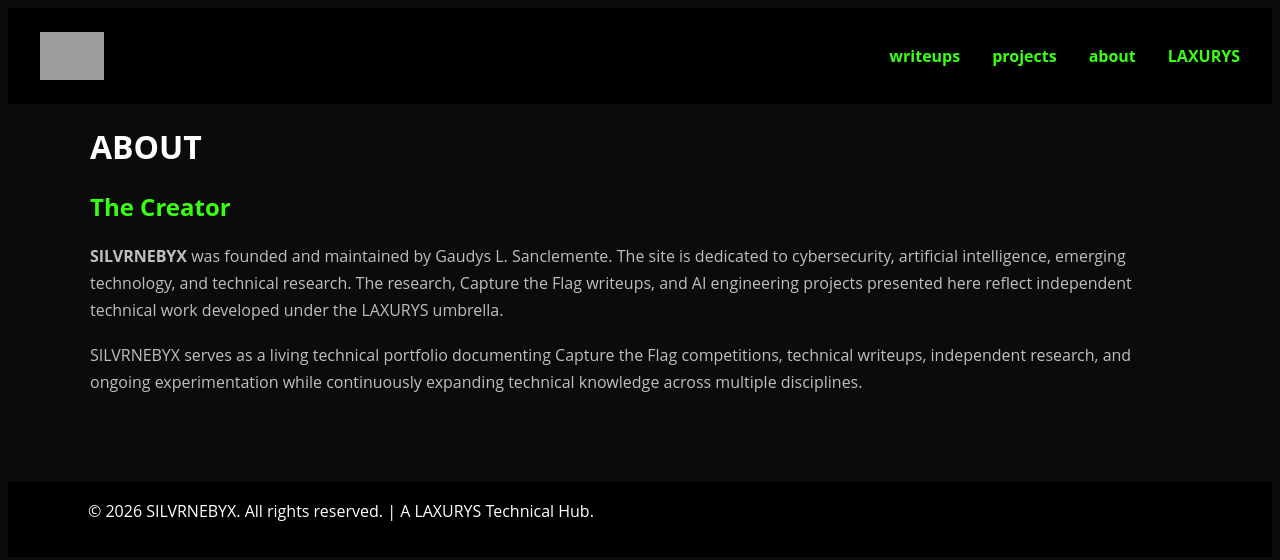
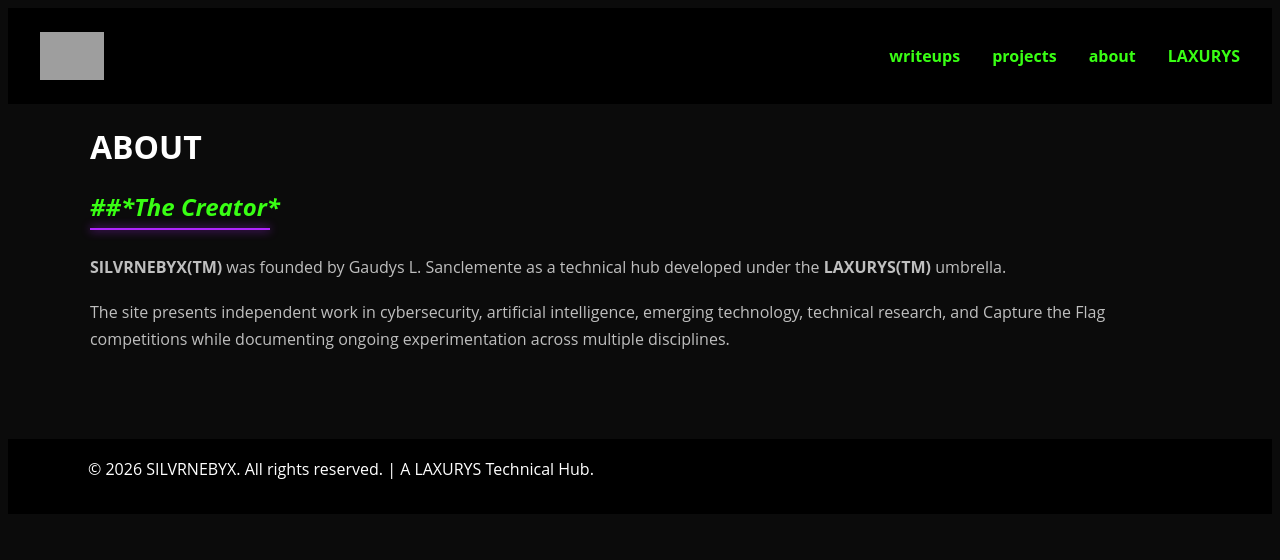
Before and after one commit to glsanclem/silvrnebyxlab, a Jekyll site: the page built from about.md, in a window 1280 px wide. Shown: the top 560 px of the page. Built offline with Jekyll 4.4.1, drawn with Linux system fonts in a browser that asks for light colours; grey boxes are pictures that could not be loaded.

Commit message:
Refine About page
Updated the description of SILVRNEBYX to clarify its purpose and the founder's name.

```diff
--- a/about.md
+++ b/about.md
@@ -5,8 +5,10 @@ title: "About"
 
 # ABOUT
 
-## The Creator
+<h2 style="color: #39ff14; margin-bottom: 0.35rem;"><em>##*The Creator*</em></h2>
 
-**SILVRNEBYX** was founded and maintained by Gaudys L. Sanclemente. The site is dedicated to cybersecurity, artificial intelligence, emerging technology, and technical research. The research, Capture the Flag writeups, and AI engineering projects presented here reflect independent technical work developed under the LAXURYS umbrella.
+<div style="width: 180px; height: 2px; margin-bottom: 1.5rem; background: #b026ff; box-shadow: 0 0 10px #b026ff;"></div>
 
-SILVRNEBYX serves as a living technical portfolio documenting Capture the Flag competitions, technical writeups, independent research, and ongoing experimentation while continuously expanding technical knowledge across multiple disciplines.
+**SILVRNEBYX(TM)** was founded by Gaudys L. Sanclemente as a technical hub developed under the **LAXURYS(TM)** umbrella.
+
+The site presents independent work in cybersecurity, artificial intelligence, emerging technology, technical research, and Capture the Flag competitions while documenting ongoing experimentation across multiple disciplines.
```
